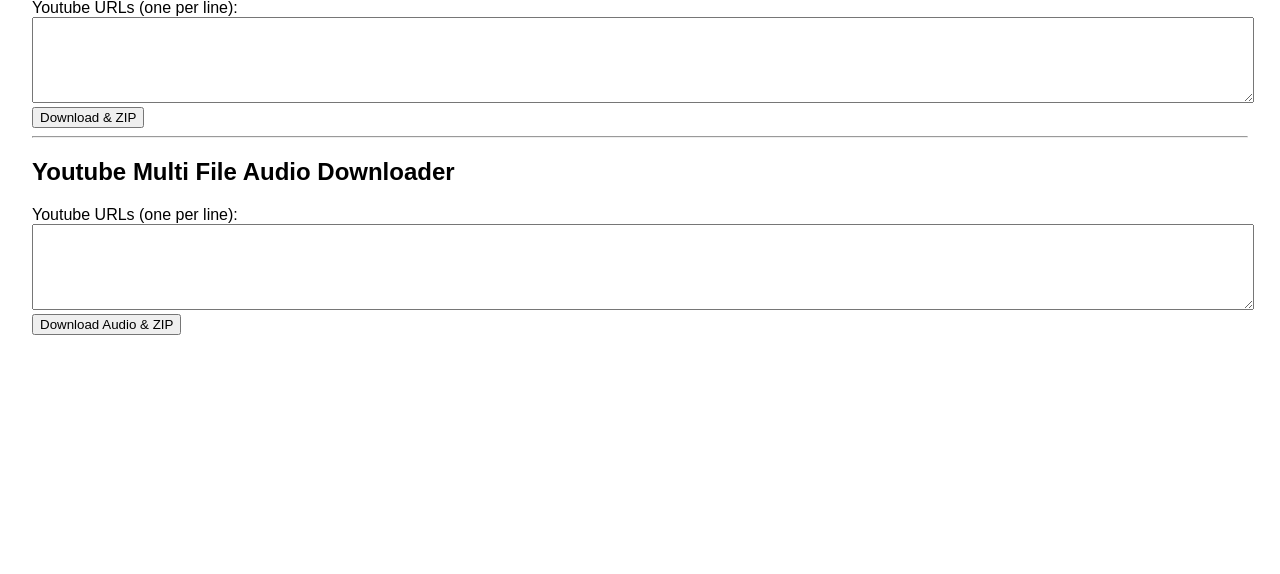
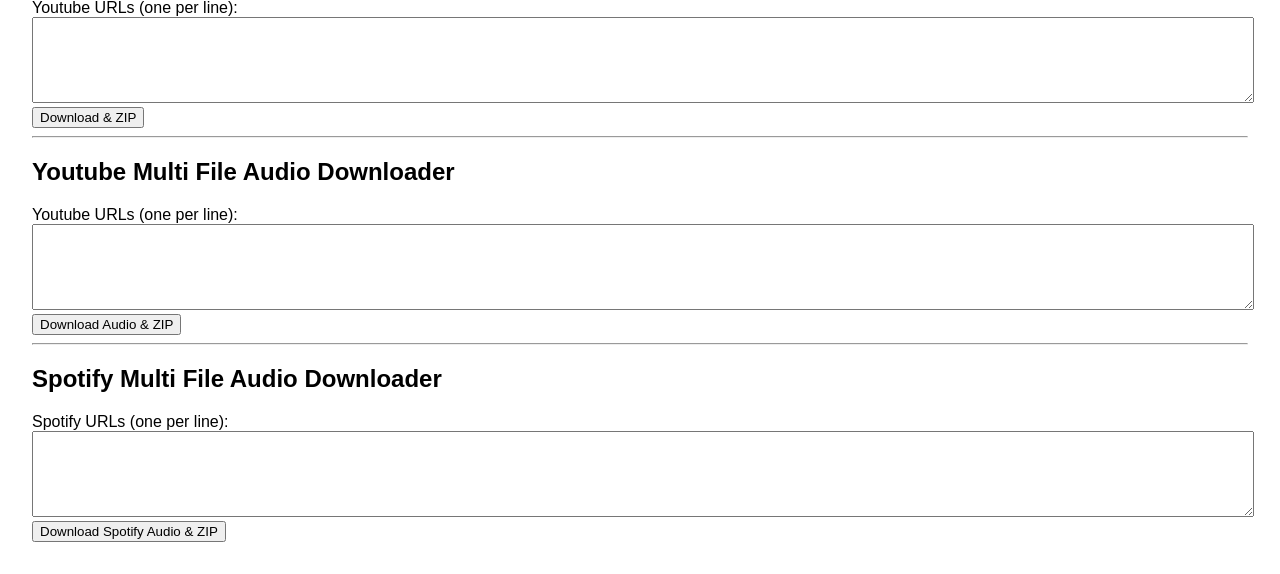
Before and after one commit to mbeatsdjmagic/mashup, a Flask app: page / in a window 1280 px wide. Shown: the part 415-989 px from the top of the page. Before the commit the page ends 750 px from the top, so only its background shows below. Run offline with Flask 2, Linux system fonts and the light colour scheme.

Commit message:
Spotify download feature

```diff
--- a/app.py
+++ b/app.py
@@ -12,6 +12,7 @@
 import zipfile
 import re
 import sys
+import urllib.request
 
 # Create outputs directory
 OUTPUT_ROOT = os.path.join(os.path.dirname(__file__), 'outputs')
@@ -37,6 +38,10 @@
     multi_logs_audio = None
     multi_download_url_audio = None
     multi_urls_audio = ''
+    # multi-downloader spotify state
+    multi_logs_spotify = None
+    multi_download_url_spotify = None
+    multi_urls_spotify = ''
     if request.method == 'POST':
         pause = request.form.get('pause', '').strip()
         fade = request.form.get('fade', '').strip()
@@ -107,6 +112,9 @@
         multi_logs_audio=multi_logs_audio,
         multi_download_url_audio=multi_download_url_audio,
         multi_urls_audio=multi_urls_audio,
+        multi_logs_spotify=multi_logs_spotify,
+        multi_download_url_spotify=multi_download_url_spotify,
+        multi_urls_spotify=multi_urls_spotify,
     )
 
 
@@ -228,7 +236,82 @@
         multi_logs=None, multi_download_url=None, multi_urls='',
         multi_logs_audio=multi_logs_audio,
         multi_download_url_audio=multi_download_url_audio,
-        multi_urls_audio=multi_urls_audio,
+    multi_urls_audio=multi_urls_audio,
+    )
+
+@app.route('/multi-spotify', methods=['GET', 'POST'])
+def multi_spotify_download():
+    """Download multiple Spotify URLs as audio and zip the results."""
+    if request.method == 'GET':
+        print("[multi_spotify_download] GET -- redirecting to index", file=sys.stderr)
+        return redirect(url_for('index'))
+
+    print("[multi_spotify_download] POST -- starting spotify download", file=sys.stderr)
+    job_id = uuid.uuid4().hex
+    out_dir = os.path.join(OUTPUT_ROOT, job_id)
+    os.makedirs(out_dir, exist_ok=True)
+
+    multi_urls_spotify = request.form.get('multi_urls_spotify', '').strip()
+    urls = [u.strip() for u in multi_urls_spotify.splitlines() if u.strip()]
+    multi_logs_spotify = ''
+
+    for url in urls:
+        try:
+            cmd = [
+                'yt-dlp', '-x', '--audio-format', 'mp3',
+                '-o', os.path.join(out_dir, '%(title)s.%(ext)s'),
+                url,
+            ]
+            proc = subprocess.Popen(cmd, stdout=subprocess.PIPE,
+                                    stderr=subprocess.STDOUT, text=True)
+            out, _ = proc.communicate()
+            multi_logs_spotify += out + '\n'
+        except Exception as exc:
+            multi_logs_spotify += f"Error downloading {url}: {exc}\n"
+
+    zip_name = 'spotify_audio_multi.zip'
+    zip_path = os.path.join(out_dir, zip_name)
+    # Check downloaded mp3s, if empty try preview-url fallback
+    audio_files = [f for f in os.listdir(out_dir) if f.lower().endswith('.mp3')]
+    if not audio_files:
+        # Try spotdl per-URL if available
+        try:
+            import spotdl  # noqa: F401
+            multi_logs_spotify += "Attempting full-track download via spotdl...\n"
+            for url in urls:
+                try:
+                    subprocess.run(['spotdl', '--output', out_dir, url], check=True)
+                    multi_logs_spotify += f"Downloaded full track for {url}\n"
+                except subprocess.CalledProcessError as exc:
+                    multi_logs_spotify += f"spotdl failed for {url}: {exc}\n"
+            audio_files = [f for f in os.listdir(out_dir) if f.lower().endswith('.mp3')]
+        except ModuleNotFoundError:
+            multi_logs_spotify += "spotdl not installed; falling back to preview snippet...\n"
+        except Exception as exc:
+            multi_logs_spotify += f"spotdl download error: {exc}\n"
+    if not audio_files:
+        multi_logs_spotify += "No audio files downloaded; could be DRM-protected.\n"
+    try:
+        with zipfile.ZipFile(zip_path, 'w') as zf:
+            for fname in os.listdir(out_dir):
+                if fname == zip_name:
+                    continue
+                base, ext = os.path.splitext(fname)
+                safe_base = re.sub(r'[^0-9A-Za-z]', '-', base)
+                safe_name = f"{safe_base}{ext}"
+                zf.write(os.path.join(out_dir, fname), arcname=safe_name)
+    except Exception as exc:
+        multi_logs_spotify += f"Error creating zip: {exc}\n"
+
+    multi_download_url_spotify = f'/download/{job_id}/{zip_name}'
+    return render_template(
+        'index.html', job_id='', logs=None, download_url=None,
+        pause='', fade='', segments='',
+        multi_logs=None, multi_download_url=None, multi_urls='',
+        multi_logs_audio=None, multi_download_url_audio=None, multi_urls_audio='',
+        multi_logs_spotify=multi_logs_spotify,
+        multi_download_url_spotify=multi_download_url_spotify,
+        multi_urls_spotify=multi_urls_spotify,
     )
 
 if __name__ == '__main__':
--- a/templates/index.html
+++ b/templates/index.html
@@ -78,6 +78,26 @@
     <p><a href="{{ multi_download_url_audio }}">Download ZIP of audio files</a></p>
   {% endif %}
 
+  <hr>
+  <h2>Spotify Multi File Audio Downloader</h2>
+  <form method="post" action="{{ url_for('multi_spotify_download') }}">
+    <label>Spotify URLs (one per line):</label><br>
+    <textarea name="multi_urls_spotify" rows="6">{{ multi_urls_spotify|default('') }}</textarea><br>
+    <button type="submit">Download Spotify Audio &amp; ZIP</button>
+  </form>
+  <div id="multi-status-spotify" style="display:none; margin-top:0.5em; color: #00529B;">
+    <strong>Downloading Spotify audio—please wait...</strong>
+  </div>
+
+  {% if multi_logs_spotify %}
+    <h3>Spotify Downloader Logs</h3>
+    <pre>{{ multi_logs_spotify }}</pre>
+  {% endif %}
+
+  {% if multi_download_url_spotify %}
+    <p><a href="{{ multi_download_url_spotify }}">Download ZIP of Spotify audio files</a></p>
+  {% endif %}
+
   <script>
     document.addEventListener('DOMContentLoaded', function() {
       // MP3 uploader -> segments autofill
@@ -116,6 +136,17 @@
           if (btn) { btn.disabled = true; }
         });
       }
+
+      var spotifyForm = document.querySelector('form[action="{{ url_for('multi_spotify_download') }}"]');
+      if (spotifyForm) {
+        spotifyForm.addEventListener('submit', function() {
+          console.log('Submitting multi-spotify-download, URLs:', document.querySelector('textarea[name="multi_urls_spotify"]').value);
+          var status = document.getElementById('multi-status-spotify');
+          if (status) { status.style.display = 'block'; }
+          var btn = this.querySelector('button[type="submit"]');
+          if (btn) { btn.disabled = true; }
+        });
+      }
     });
   </script>
 </body>
```
